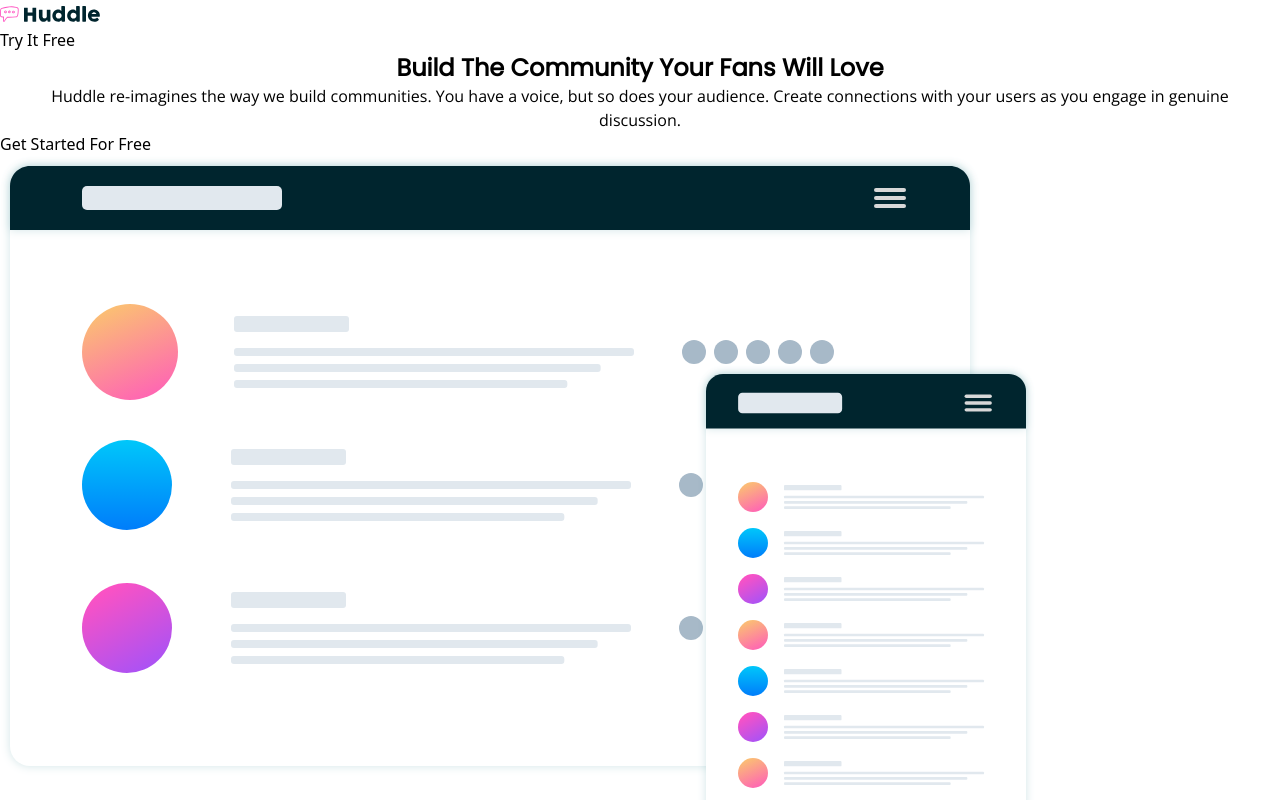
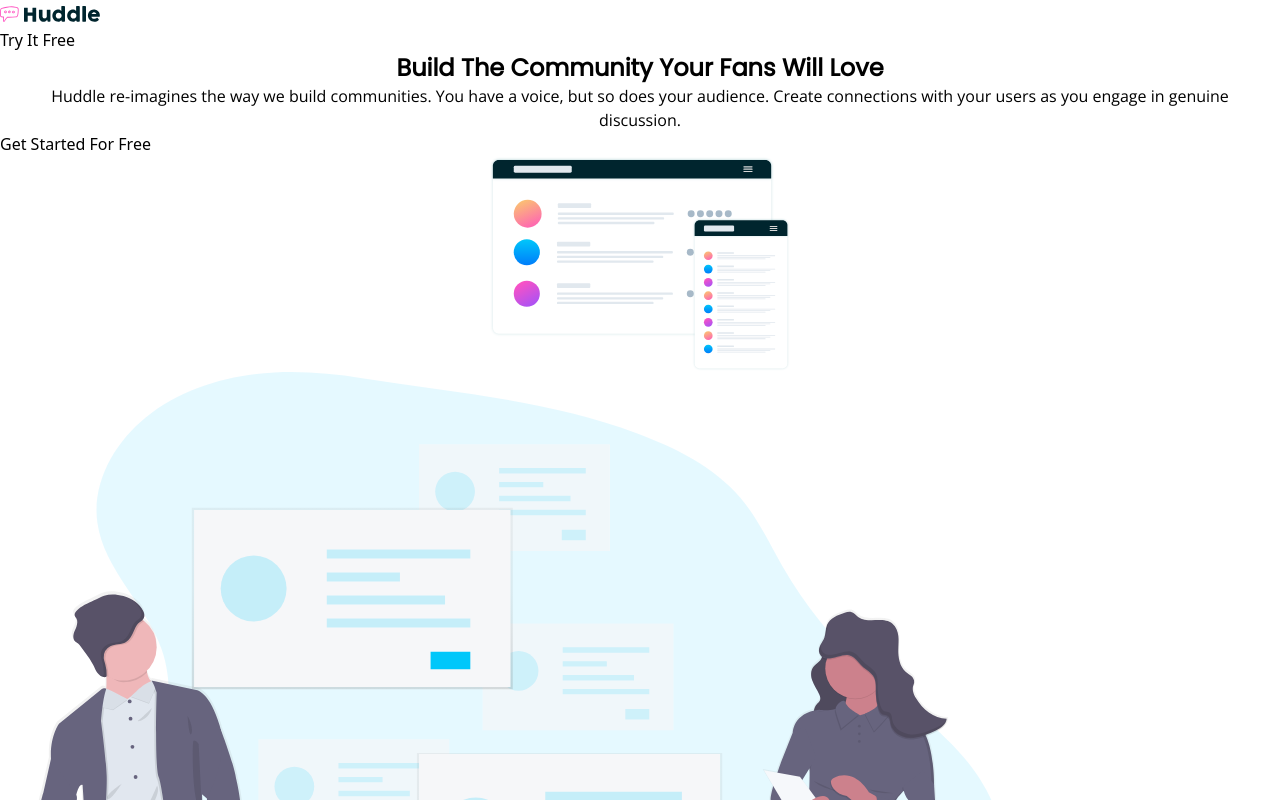
Before and after one commit to palmeiroerick/huddle-landing-page-with-alternating-feature-blocks, a Next.js app: page / in a window 1280 px wide. Shown: the top 800 px of the page. Built offline with nearby package versions, Linux system fonts and the light colour scheme.

Commit message:
style: add styles to mockup component

```diff
--- a/components/Mockups/index.tsx
+++ b/components/Mockups/index.tsx
@@ -2,7 +2,7 @@ import Image from "next/image";
 
 const Mockups = () => {
   return (
-    <div className="relative w-[1035px] h-[739px]">
+    <div className="relative m-auto h-[216px] w-[300px]">
       <Image
         className="object-contain"
         src="/assets/illustration-mockups.svg"
```
